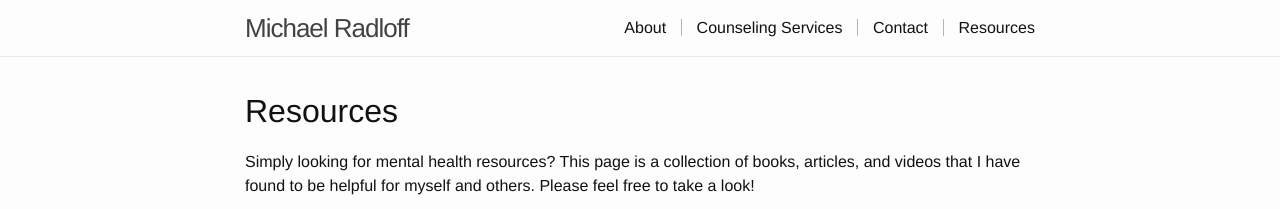
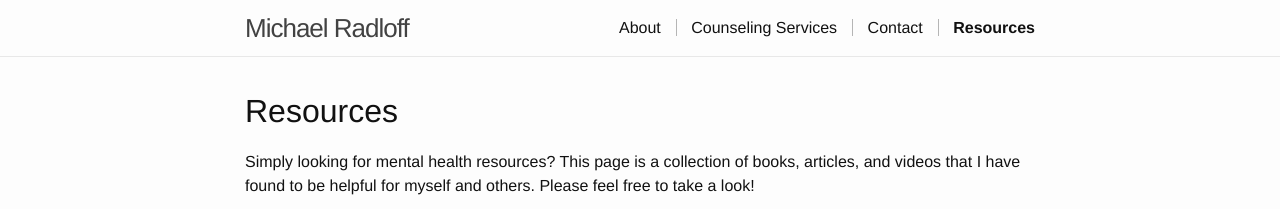
Before and after one commit to mradloff/mradloff, a Jekyll site: the page built from pages/resources.md, in a window 1280 px wide. Shown: the top 209 px of the page. Built offline with Jekyll 4.4.1, drawn with Linux system fonts in a browser that asks for light colours.

Commit message:
Add in bolding for selected link in nav

```diff
--- a/_sass/general.scss
+++ b/_sass/general.scss
@@ -20,3 +20,7 @@ blockquote {
   padding-left: 0;
   text-align: center;
 }
+
+.site-nav .active {
+  font-weight: bold;
+}
```
